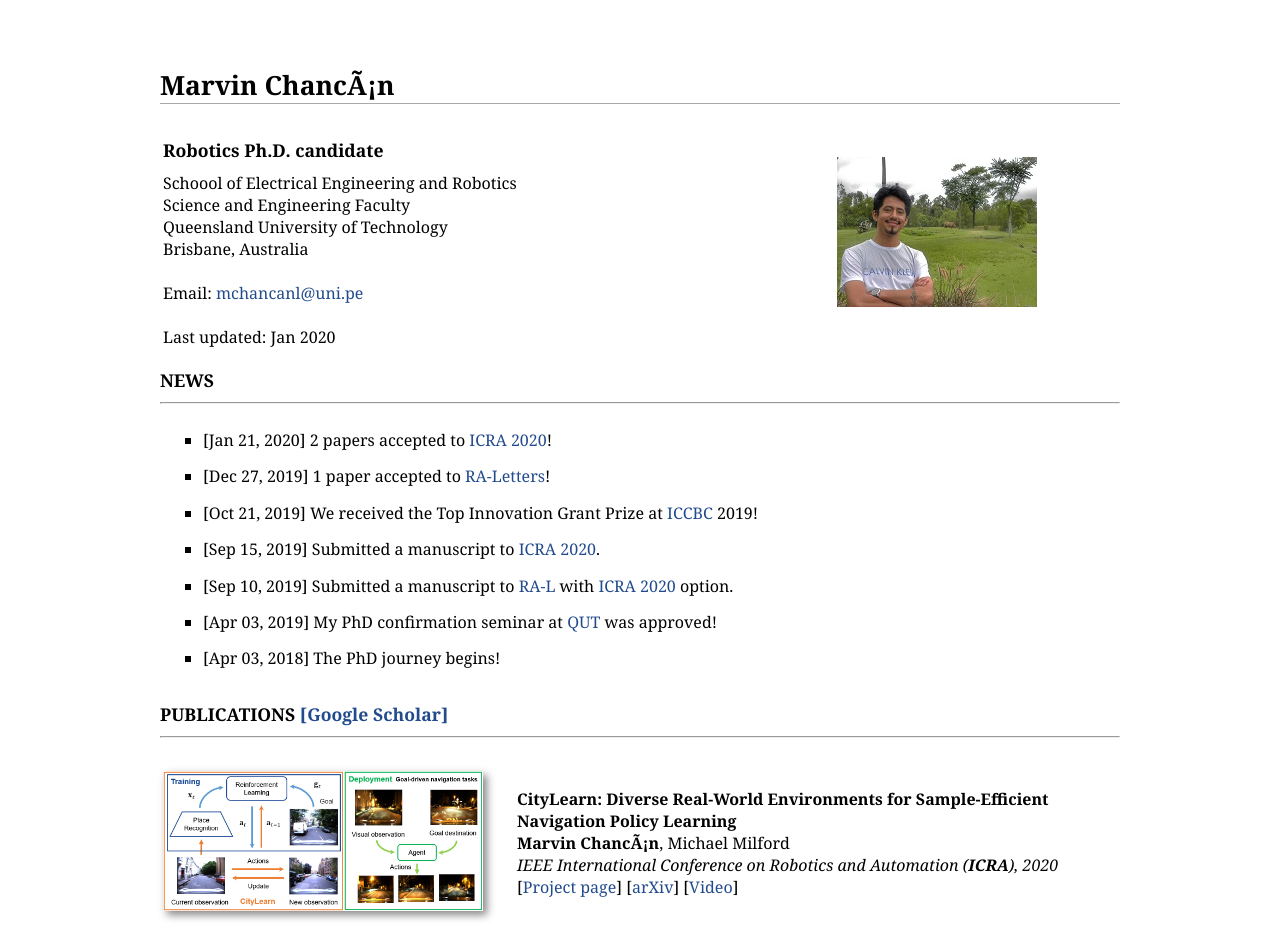
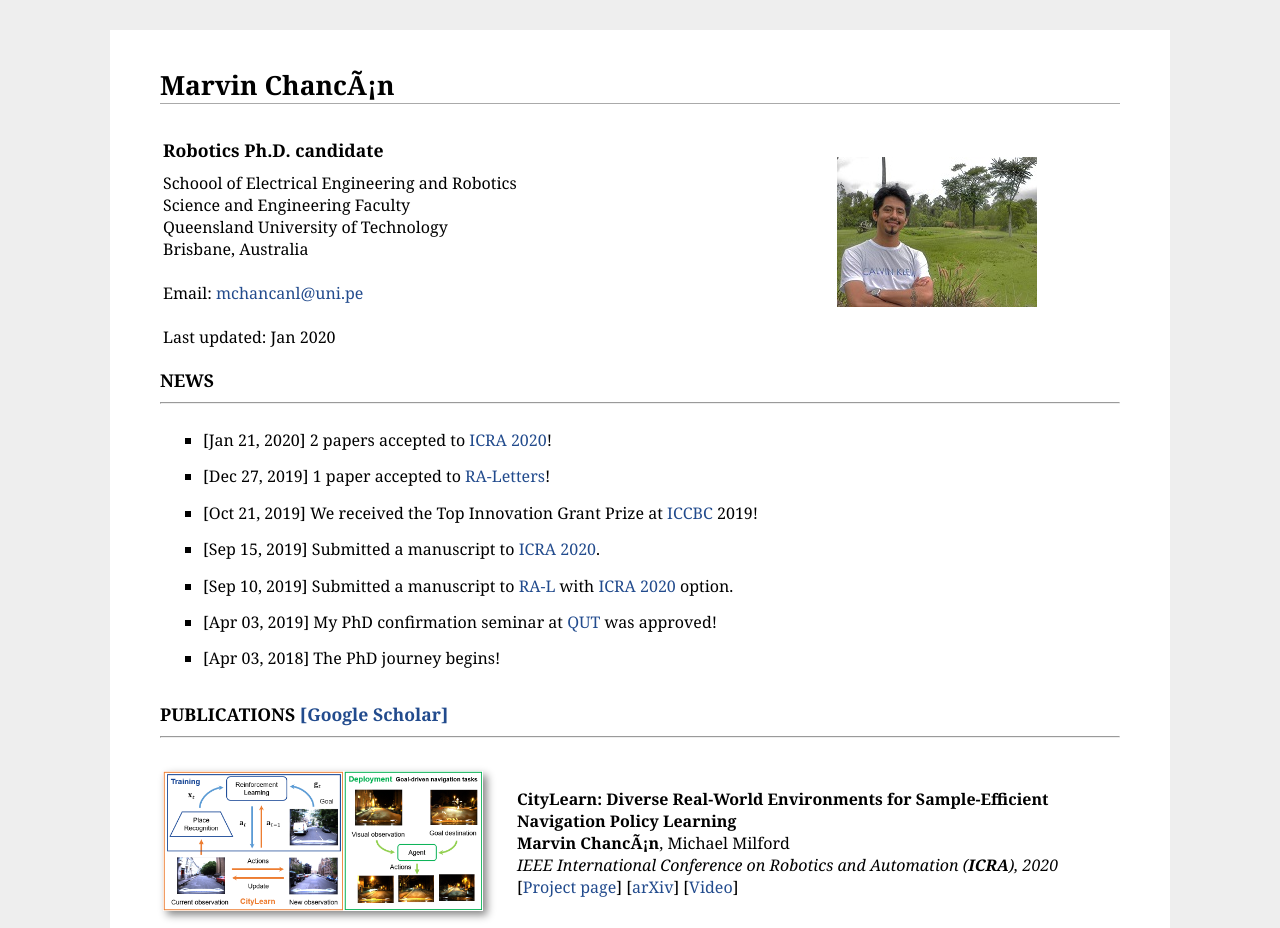
Before and after one commit to mchancan/mchancan.github.io, a Jekyll site: the page built from index.html, in a window 1280 px wide. Shown: the top 928 px of the page. Built offline with Jekyll 4.4.1, drawn with Linux system fonts in a browser that asks for light colours.

Commit message:
Update main.css

```diff
--- a/css/main.css
+++ b/css/main.css
@@ -13,7 +13,7 @@ body {
 }
 */
 html {
-  background-color: white;
+  background-color: #eeeeee;
 }
 
 body {
```
